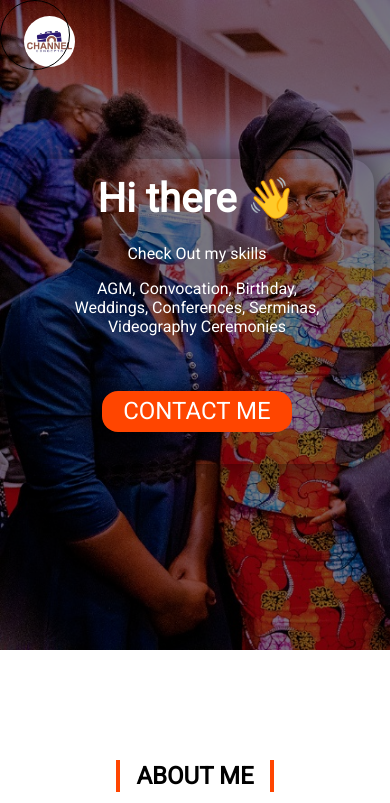
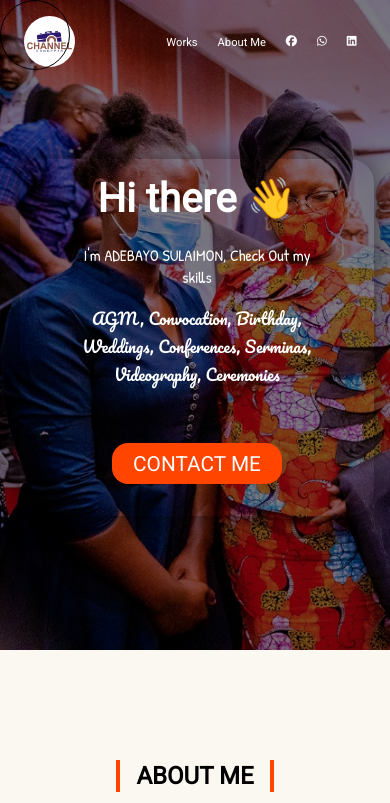
Before and after one commit to boluwatifee4/photo-chanel, a plain HTML site: page index.html in a window 390 px wide. Shown: the top 803 px of the page. Drawn offline with Linux system fonts and the light colour scheme.

Commit message:
testing mq

```diff
--- a/PC.css
+++ b/PC.css
@@ -1,5 +1,6 @@
 @import url('https://fonts.googleapis.com/css2?family=Patrick+Hand&display=swap');
 @import url('https://fonts.googleapis.com/css2?family=Roboto&display=swap');
+@import url('https://fonts.googleapis.com/css2?family=Pacifico&display=swap');
 @import url('https://fonts.googleapis.com/css2?family=Satisfy&display=swap');
 *{
     margin: 0;
@@ -9,7 +10,9 @@
    text-decoration: none;
    scroll-behavior: smooth;
    font-family: 'Roboto', sans-serif;
-   /* background-color: #080518; */
+}
+body{
+    background-color:#faf8f0;
 }
 header{
    z-index: 1;
@@ -51,6 +54,7 @@ header{
 }
 .skil{
     font-size: 1.5rem;
+    font-family: 'Pacifico', cursive;
 }
 .hero{
     font-size: 1rem;
@@ -64,7 +68,7 @@ header{
 .skills, p{
     margin-bottom: 1rem;
     font-size: 1rem;
-   font-family: 'Roboto', sans-serif;
+   font-family: 'Patrick Hand', cursive;
 }
  .skills{
      background-color: transparent !important;
@@ -81,6 +85,9 @@ header{
 .skills, button:hover{
     font-size: 1.7rem;
     transition: ease-in-out .5s;
+}
+.mq{
+    display: none;
 }
 nav{
     display: flex;
@@ -293,6 +300,9 @@ video:hover{
     content: "";
     background-color: #ff4500;
 }
+.pre-footer a button{
+    padding: .4rem .6rem;
+}
 footer{
    font-family: 'Patrick Hand', cursive;
 
--- a/index.html
+++ b/index.html
@@ -39,12 +39,21 @@
                 </ul>
 
             </nav>
+            <div class="mq">
+                <ul>
+                    <li><a href="#all">Works</a></li>
+                    <li><a href="#aboutMe">About Me</a></li>
+                    <li><a href="https://www.facebook.com/bayo.ade.587"><i class="fab fa-facebook"></i></a></li>
+                    <li><a href="https://wa.me/+2348023501317"><i class="fab fa-whatsapp"></i></a></li>
+                    <li><a href="https://www.linkedin.com/in/adebayo-sulaimon-7269a687"><i class="fab fa-linkedin"></i></a></li>
+                </ul>
+            </div>
         </header>
         <div class="hero">
             <h3>Hi there 👋 </h3>
             <div class="skills">
-                <p>Check Out my skills</p>
-                <p class="skil">AGM,  Convocation, Birthday, Weddings, Conferences, Serminas, Videography   Ceremonies</p>
+                <p> I'm ADEBAYO SULAIMON, Check Out my skills</p>
+                <p class="skil">AGM,  Convocation, Birthday, Weddings, Conferences, Serminas, Videography,   Ceremonies</p>
             </div>
             <button><a href="https://wa.me/+2348023501317">CONTACT ME</a></button>
         </div>
@@ -52,7 +61,7 @@
     </section>
 
     <section id="aboutMe">
-        <img src="./PC-images/dot-col.jpg" alt="" class="ab">
+        <img src="./PC-images/dot1.jpg" alt="" class="ab">
         <img src="./PC-images/dot1.jpg" alt="" class="ab1">
         <h1>ABOUT ME</h1>
 
--- a/mq.css
+++ b/mq.css
@@ -1,9 +1,36 @@
 @media only screen and (max-width: 1024px) and (min-width:320px){
     header{
         margin: 0 .5rem;
+        display: flex;
+        justify-content: space-between;
     }
     nav{
        display: none;
+}
+.mq{
+    display: flex;
+    z-index: 5;
+
+}
+.mq ul{
+    padding: .1rem;
+    margin-top: .8rem;
+}
+.mq ul li{
+    padding: .4rem;
+}
+.mq ul li{
+    display: inline;
+    color: white;
+    font-size: .7rem;
+}
+.mq ul li a{
+    padding: .1rem;
+}
+.mq ul li a:hover{
+    font-size: .9rem;
+    color: #ff4500;
+    transition: 1s ease-in-out;
 }
 
 .icons{
@@ -24,6 +51,9 @@
 }
 .skil{
     font-size: 1rem;
+}
+.hero button a{
+    font-size: 1.3rem;
 }
 #aboutMe{
     margin: 5rem .5rem;
```
